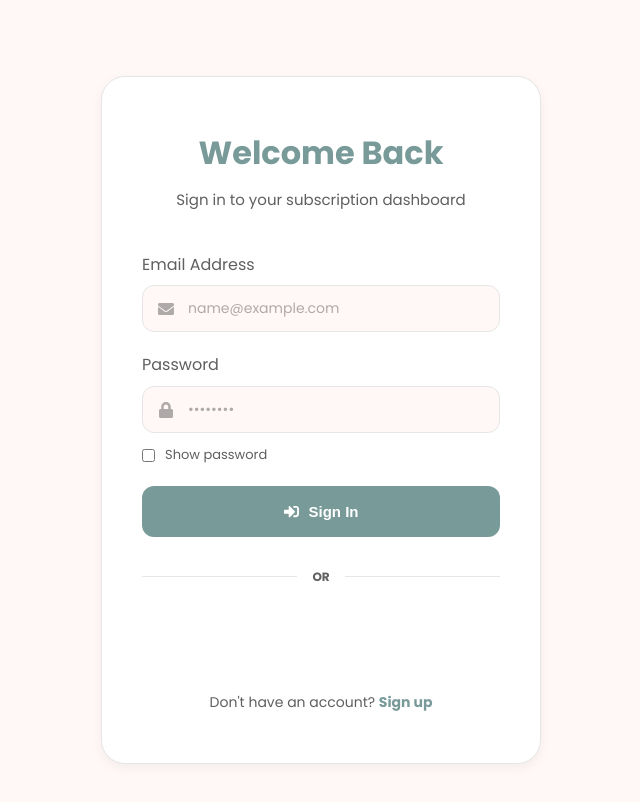
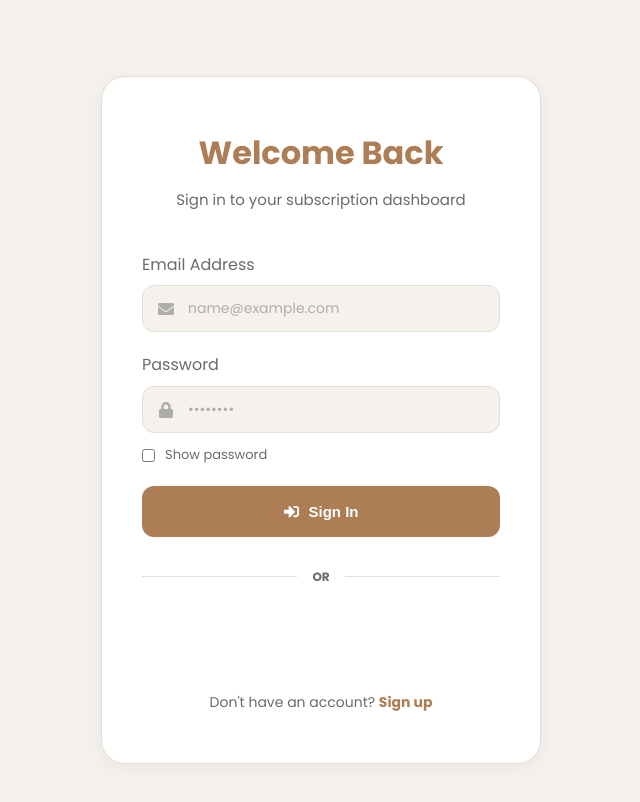
Before and after one commit to Sachu013/subscription-management, a React (Create React App) app in the folder frontend/: page /login in a window 1280 px wide. Shown: the top 802 px of the page, without its empty margins (319-959 px from the left). Built offline with nearby package versions, Linux system fonts and the light colour scheme; no server answers.

Commit message:
feat: implement Warm Minimal theme update with centralized CSS variables

```diff
--- a/frontend/src/App.css
+++ b/frontend/src/App.css
@@ -88,9 +88,8 @@ header {
 
 .form-group input:focus,
 .form-group select:focus {
-  outline: none;
+  outline: 2px solid var(--primary);
   border-color: var(--primary);
-  box-shadow: 0 0 0 2px rgba(120, 154, 153, 0.2);
 }
 
 /* Dropdown specific fixes */
@@ -125,9 +124,9 @@ select option {
 
 .btn:hover {
   background: var(--primary);
-  filter: brightness(1.1);
+  filter: brightness(0.9);
   transform: translateY(-2px);
-  box-shadow: 0 4px 12px rgba(120, 154, 153, 0.25);
+  box-shadow: 0 4px 12px rgba(173, 125, 86, 0.2);
 }
 
 .btn:active {
@@ -135,15 +134,18 @@ select option {
 }
 
 .btn-secondary {
-  background: var(--secondary);
-  color: #2c2c2c;
+  background: #E8DFD6;
+  color: #2B2B2B;
   border: 1px solid var(--border-color);
 }
 
+[data-theme="dark"] .btn-secondary {
+  background: #2A2A2A;
+  color: var(--text-primary);
+}
+
 .btn-secondary:hover {
-  background: var(--secondary);
-  filter: brightness(1.05);
-  box-shadow: 0 4px 12px rgba(255, 210, 194, 0.25);
+  filter: brightness(0.95);
 }
 
 .btn-danger {
--- a/frontend/src/components/FilterBar.js
+++ b/frontend/src/components/FilterBar.js
@@ -205,14 +205,11 @@ const FilterBar = ({
                     {/* Reset Button */}
                     <button
                         onClick={onReset}
-                        className="btn"
+                        className="btn btn-secondary"
                         style={{
                             display: 'flex',
                             alignItems: 'center',
                             gap: '8px',
-                            background: 'var(--background)',
-                            border: '1px solid var(--border-color)',
-                            color: 'var(--text-primary)',
                             height: '42px',
                             padding: '0 20px',
                             fontSize: '14px'
--- a/frontend/src/index.css
+++ b/frontend/src/index.css
@@ -1,28 +1,30 @@
 :root {
   /* Light Mode Variables */
-  --primary: #789A99;
-  --secondary: #FFD2C2;
-  --background: #FFF8F6;
+  --primary: #AD7D56;
+  --secondary: #E8DFD6;
+  --background: #F5F1EC;
   --card-bg: #FFFFFF;
-  --text-primary: #2C2C2C;
-  --text-secondary: #5F5F5F;
-  --border-color: #E6E6E6;
-  --danger: #E57373;
-  --success: #789A99;
-  --shadow: 0 4px 12px rgba(0, 0, 0, 0.05);
+  --text-primary: #2B2B2B;
+  --text-secondary: #6B6B6B;
+  --border-color: #E5DED6;
+  --danger: #D66D5B;
+  /* Muted red */
+  --success: #AD7D56;
+  --shadow: 0 4px 20px rgba(0, 0, 0, 0.05);
   --transition: all 0.2s ease;
 }
 
 [data-theme="dark"] {
   /* Dark Mode Variables */
-  --primary: #9eb5b4;
-  --secondary: #f7c0af;
-  --background: #0f1717;
-  --card-bg: #1a2424;
-  --text-primary: #e0e0e0;
-  --text-secondary: #a0a0a0;
-  --border-color: #232e2e;
-  --shadow: 0 8px 32px rgba(0, 0, 0, 0.4);
+  --primary: #AD7D56;
+  --secondary: #2A1A10;
+  /* Darker brown tone */
+  --background: #111111;
+  --card-bg: #1A1A1A;
+  --text-primary: #F5F1EC;
+  --text-secondary: #CDB49E;
+  --border-color: #2A2A2A;
+  --shadow: 0 4px 20px rgba(0, 0, 0, 0.2);
 }
 
 body {
--- a/frontend/src/pages/Analytics.js
+++ b/frontend/src/pages/Analytics.js
@@ -76,7 +76,8 @@ const Analytics = () => {
     }, [user, navigate, globalStatus, globalCategory, breakdownFilter, topSubFilter]);
 
     // Use theme-aware colors for charts
-    const COLORS = ['#789A99', '#FFD2C2', '#9eb5b4', '#f7c0af', '#b8c9c8', '#ffe1d6', '#cbd7d6', '#fff1ec'];
+    // Use theme-aware colors for charts
+    const COLORS = ['#AD7D56', '#CDB49E', '#AD7D56', '#CDB49E', '#AD7D56', '#CDB49E', '#AD7D56', '#CDB49E'];
 
     if (isLoading) {
         return <Spinner />;
@@ -156,7 +157,7 @@ const Analytics = () => {
                     boxShadow: 'var(--shadow)'
                 }}>
                     <h3 style={{ fontSize: '14px', marginBottom: '10px', color: 'var(--text-secondary)' }}>Current Month</h3>
-                    <p style={{ fontSize: '36px', fontWeight: 'bold', color: '#789A99', margin: 0 }}>₹{metrics?.monthlyTotal || 0}</p>
+                    <p style={{ fontSize: '36px', fontWeight: 'bold', color: 'var(--primary)', margin: 0 }}>₹{metrics?.monthlyTotal || 0}</p>
                 </div>
                 <div style={{
                     background: 'var(--card-bg)',
--- a/frontend/src/pages/CategoryComparison.js
+++ b/frontend/src/pages/CategoryComparison.js
@@ -69,7 +69,7 @@ const CategoryComparison = () => {
         }
     }, [selectedCategory, fetchComparisonData]);
 
-    const COLORS = ['#789A99', '#FFD2C2', '#9eb5b4', '#f7c0af', '#b8c9c8', '#ffe1d6', '#cbd7d6', '#fff1ec'];
+    const COLORS = ['#AD7D56', '#CDB49E', '#AD7D56', '#CDB49E', '#AD7D56', '#CDB49E', '#AD7D56', '#CDB49E'];
 
     return (
         <section className="dashboard">
@@ -183,7 +183,7 @@ const CategoryComparison = () => {
                                 <div style={{ overflowX: 'auto' }}>
                                     <table style={{ width: '100%', borderCollapse: 'collapse', textAlign: 'left' }}>
                                         <thead>
-                                            <tr style={{ background: 'var(--secondary)', color: '#2c2c2c' }}>
+                                            <tr style={{ background: 'var(--background)', color: 'var(--text-primary)' }}>
                                                 <th style={{ padding: '15px' }}>Rank</th>
                                                 <th style={{ padding: '15px' }}>Subscription</th>
                                                 <th style={{ padding: '15px' }}>Billing Cycle</th>
--- a/frontend/src/pages/Dashboard.js
+++ b/frontend/src/pages/Dashboard.js
@@ -521,7 +521,7 @@ const Dashboard = () => {
                             <FaCheckCircle style={{ fontSize: '28px', color: 'var(--primary)' }} />
                         </div>
                         <h3 style={{ fontSize: '13px', marginBottom: '8px', color: 'var(--text-secondary)', textTransform: 'uppercase', letterSpacing: '1px' }}>Active</h3>
-                        <p style={{ fontSize: '32px', fontWeight: 'bold', color: 'var(--text-primary)', margin: 0 }}>{analyticsSummary.activeCount}</p>
+                        <p style={{ fontSize: '32px', fontWeight: 'bold', color: 'var(--primary)', margin: 0 }}>{analyticsSummary.activeCount}</p>
                     </div>
 
                     <div style={{
@@ -536,7 +536,7 @@ const Dashboard = () => {
                             <FaWallet style={{ fontSize: '28px', color: 'var(--primary)' }} />
                         </div>
                         <h3 style={{ fontSize: '13px', marginBottom: '8px', color: 'var(--text-secondary)', textTransform: 'uppercase', letterSpacing: '1px' }}>Monthly Total</h3>
-                        <p style={{ fontSize: '32px', fontWeight: 'bold', color: 'var(--text-primary)', margin: 0 }}>₹{analyticsSummary.monthlyTotal}</p>
+                        <p style={{ fontSize: '32px', fontWeight: 'bold', color: 'var(--primary)', margin: 0 }}>₹{analyticsSummary.monthlyTotal}</p>
                     </div>
 
                     <div style={{
@@ -548,10 +548,10 @@ const Dashboard = () => {
                         boxShadow: 'var(--shadow)'
                     }}>
                         <div style={{ display: 'flex', justifyContent: 'center', marginBottom: '12px' }}>
-                            <FaBell style={{ fontSize: '28px', color: '#ff9800' }} />
+                            <FaBell style={{ fontSize: '28px', color: 'var(--primary)' }} />
                         </div>
                         <h3 style={{ fontSize: '13px', marginBottom: '8px', color: 'var(--text-secondary)', textTransform: 'uppercase', letterSpacing: '1px' }}>Upcoming</h3>
-                        <p style={{ fontSize: '32px', fontWeight: 'bold', color: '#ff9800', margin: 0 }}>{analyticsSummary.upcomingCount || 0}</p>
+                        <p style={{ fontSize: '32px', fontWeight: 'bold', color: 'var(--primary)', margin: 0 }}>{analyticsSummary.upcomingCount || 0}</p>
                     </div>
 
                     <div style={{
--- a/frontend/src/pages/Profile.js
+++ b/frontend/src/pages/Profile.js
@@ -134,12 +134,11 @@ const Profile = () => {
                     <div style={{
                         marginTop: '30px',
                         padding: '15px',
-                        background: 'var(--secondary)',
+                        background: 'var(--background)',
                         borderRadius: '12px',
                         border: '1px solid var(--border-color)',
-                        opacity: 0.8
                     }}>
-                        <p style={{ fontSize: '13px', color: '#2c2c2c', margin: 0, textAlign: 'center' }}>
+                        <p style={{ fontSize: '13px', color: 'var(--text-secondary)', margin: 0, textAlign: 'center' }}>
                             💡 Account details are managed via your provider.
                         </p>
                     </div>
@@ -192,10 +191,6 @@ const Profile = () => {
                         onClick={handleSaveSettings}
                         className="btn btn-block"
                         style={{
-                            display: 'flex',
-                            alignItems: 'center',
-                            justifyContent: 'center',
-                            gap: '10px',
                             marginTop: '30px'
                         }}
                     >
```
